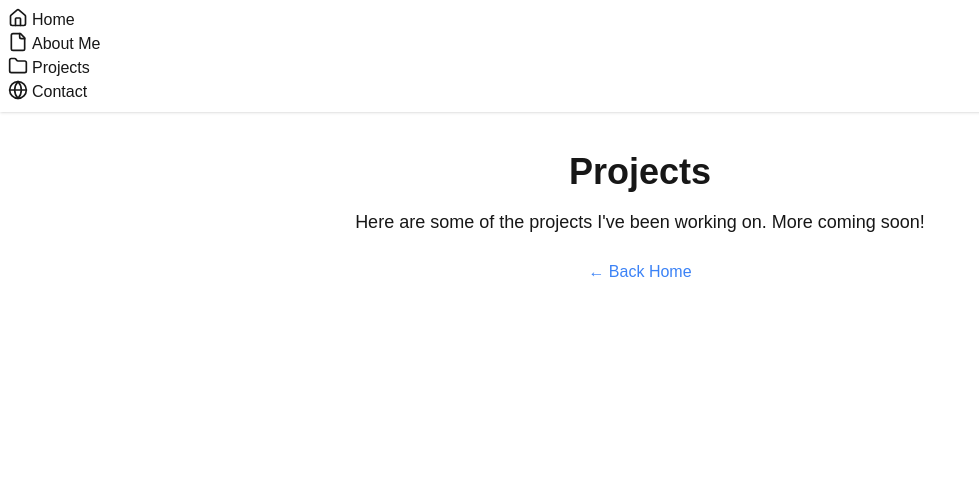
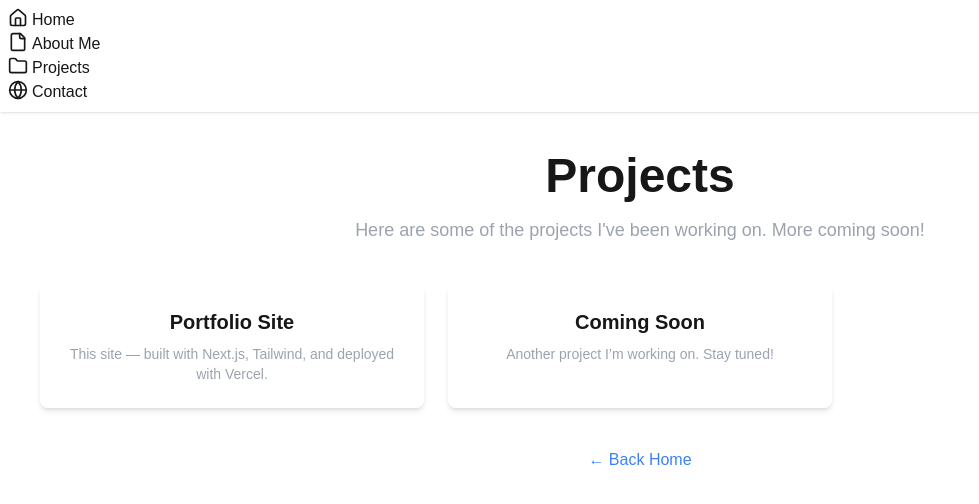
Before and after one commit to toanle0/toanle1-site, a Next.js app: page /projects in a window 1280 px wide. Shown: the top 504 px of the page, without its empty margins (0-979 px from the left). Built offline with nearby package versions, Linux system fonts and the light colour scheme.

Commit message:
i upddate projec6

```diff
--- a/src/app/projects/page.tsx
+++ b/src/app/projects/page.tsx
@@ -1,11 +1,25 @@
 export default function ProjectsPage() {
   return (
     <main className="text-center p-10">
-            <h1 className="text-4xl font-bold">Projects</h1>
-            <p className="mt-4 text-lg max-w-xl mx-auto">
+      <h1 className="text-5xl font-bold mb-4">Projects</h1>
+      <p className="text-lg text-gray-400 max-w-xl mx-auto">
         Here are some of the projects I've been working on. More coming soon!
       </p>
-            <a href="/" className="mt-6 inline-block text-blue-500 hover:underline">← Back Home</a>
+
+      <div className="grid grid-cols-1 sm:grid-cols-2 lg:grid-cols-3 gap-6 mt-10">
+        <div className="bg-base-200 p-6 rounded-lg shadow-md">
+          <h2 className="text-xl font-semibold mb-2">Portfolio Site</h2>
+          <p className="text-sm text-gray-400">This site — built with Next.js, Tailwind, and deployed with Vercel.</p>
+        </div>
+        <div className="bg-base-200 p-6 rounded-lg shadow-md">
+          <h2 className="text-xl font-semibold mb-2">Coming Soon</h2>
+          <p className="text-sm text-gray-400">Another project I’m working on. Stay tuned!</p>
+        </div>
+      </div>
+
+      <a href="/" className="mt-10 inline-block text-blue-500 hover:underline">
+        ← Back Home
+      </a>
     </main>
   );
 }
```
Lines whose indentation alone changed are shown as unchanged.
